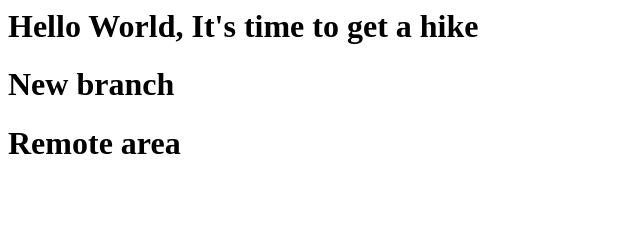
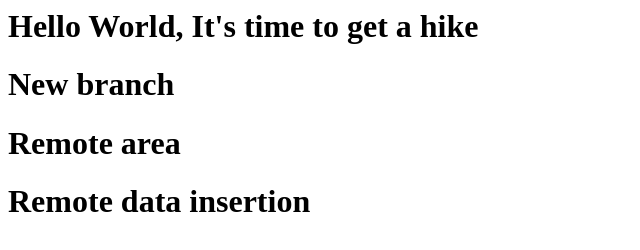
Before and after one commit to Vishnubkrishna5329/firstgitrepo, a plain HTML site: page index.html in a window 1280 px wide. Shown: the whole page, without its empty margins (0-640 px from the left). Drawn offline with Linux system fonts and the light colour scheme.

Commit message:
Update index.html

```diff
--- a/index.html
+++ b/index.html
@@ -2,6 +2,6 @@
 <body>
 <h1> Hello World, It's time to get a hike </h1>
 <h1> New branch</h1>
-<h1> Remote area</h1>
+<h1> Remote area</h1> <h1> Remote data insertion</h1>
 </body>
 </html>
```
